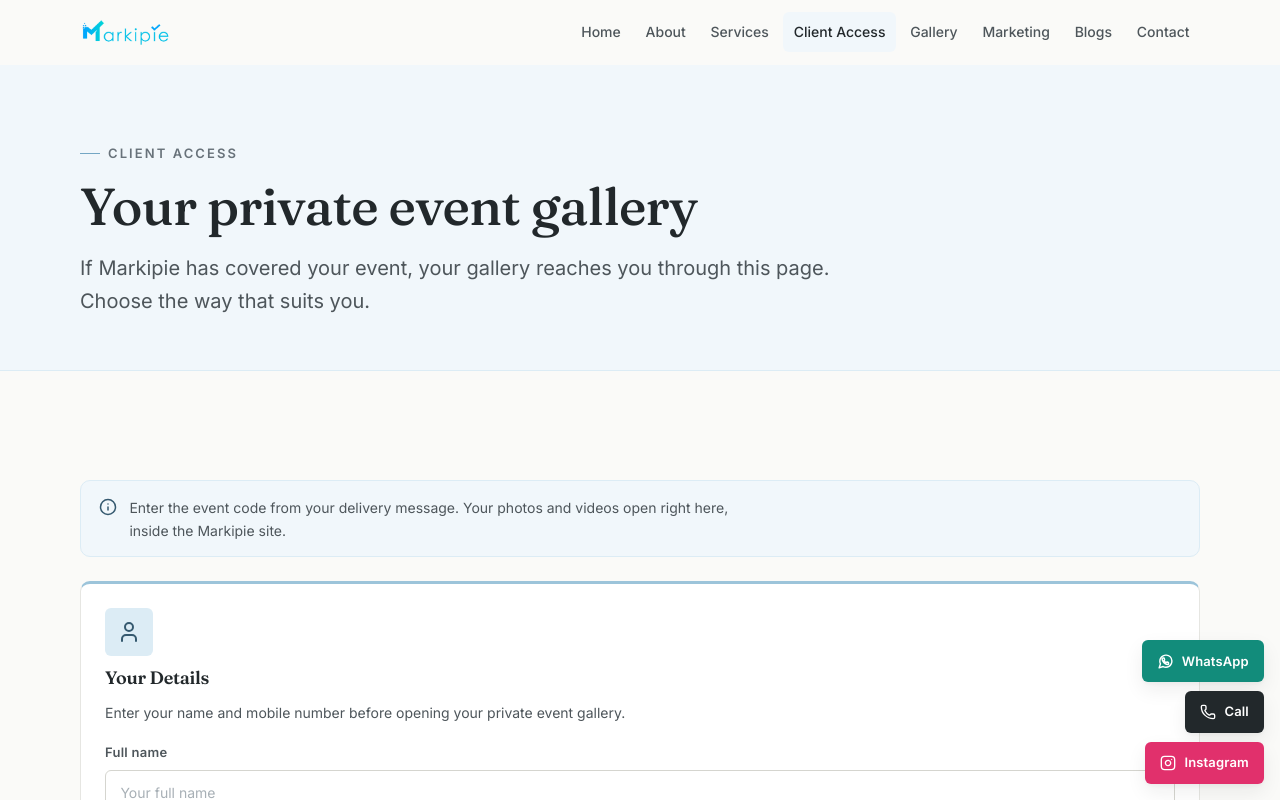
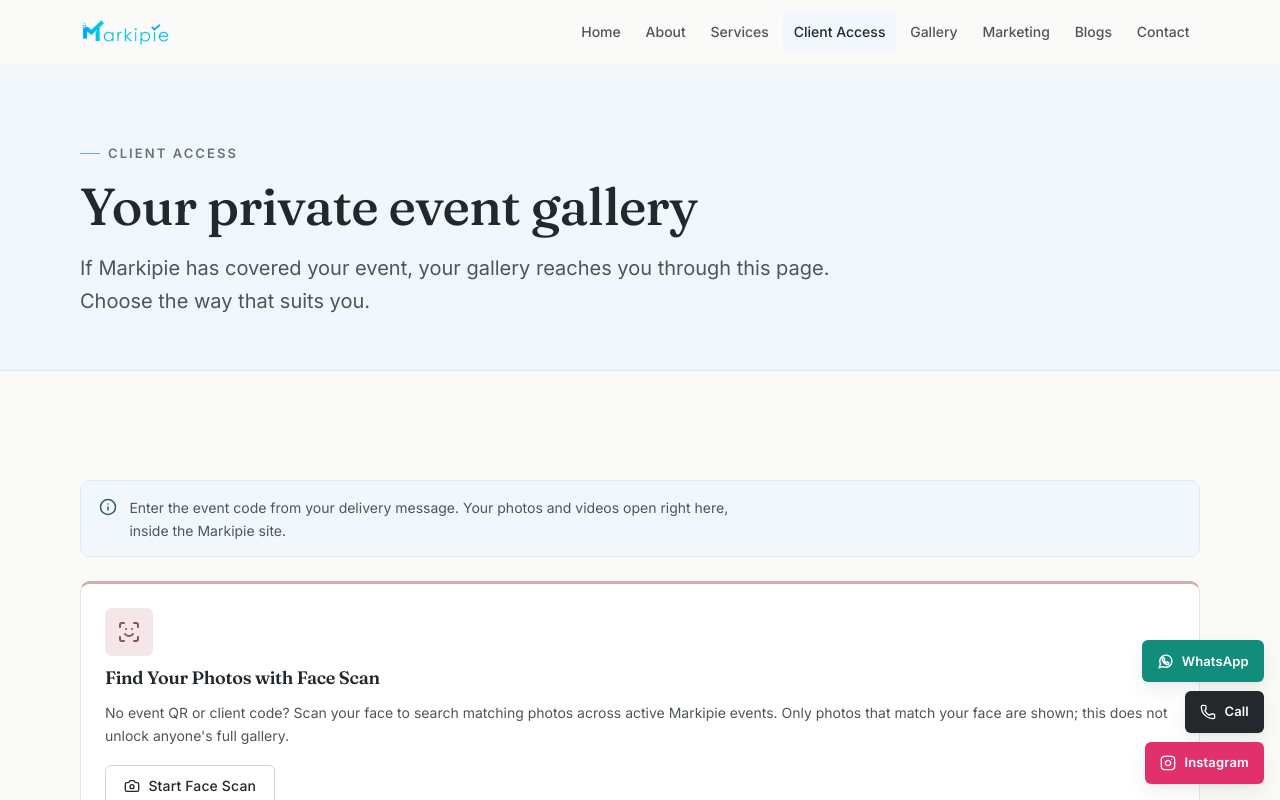
Before and after one commit to adi049/mark, a React (Vite) app: page /client-access in a window 1280 px wide. Shown: the top 800 px of the page. Built offline with nearby package versions, Linux system fonts and the light colour scheme.

Commit message:
Add code-free face scan for all clients

```diff
--- a/src/pages/ClientAccess.jsx
+++ b/src/pages/ClientAccess.jsx
@@ -486,6 +486,23 @@ export default function ClientAccess() {
             </p>
           </div>
 
+          <div className="mp-access-card mp-access-card--pink" style={{ marginBottom: '1.25rem' }}>
+            <span className="mp-access-card__icon">
+              <ScanFace size={24} aria-hidden="true" />
+            </span>
+            <h2 className="mp-access-card__title">Find Your Photos with Face Scan</h2>
+            <p className="mp-access-card__text">
+              No event QR or client code? Scan your face to search matching photos across active Markipie events.
+              Only photos that match your face are shown; this does not unlock anyone's full gallery.
+            </p>
+            <div className="mp-access-card__fields">
+              <Button variant="secondary" onClick={() => setScanOpen(true)}>
+                <Camera size={16} aria-hidden="true" />
+                Start Face Scan
+              </Button>
+            </div>
+          </div>
+
           {!visitor ? (
             <form className="mp-access-card mp-access-card--blue" onSubmit={handleVisitorSubmit}>
               <span className="mp-access-card__icon">
```
